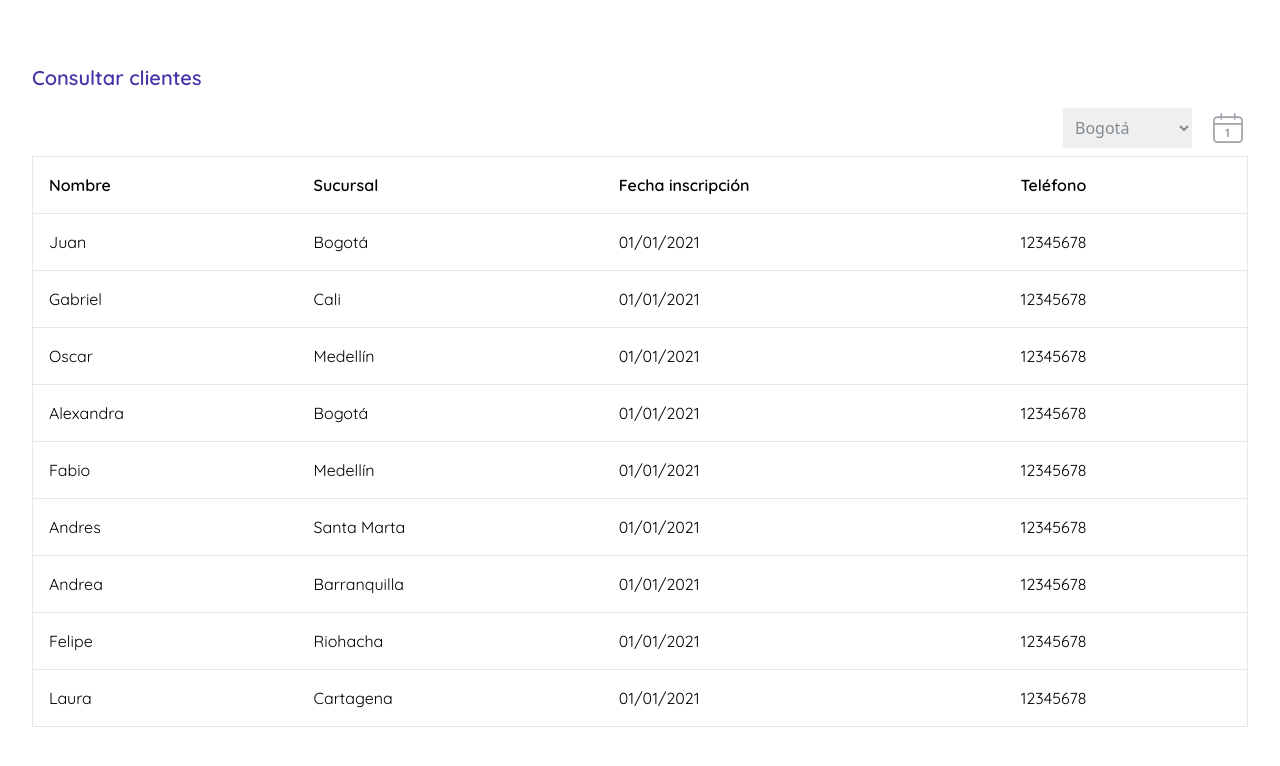
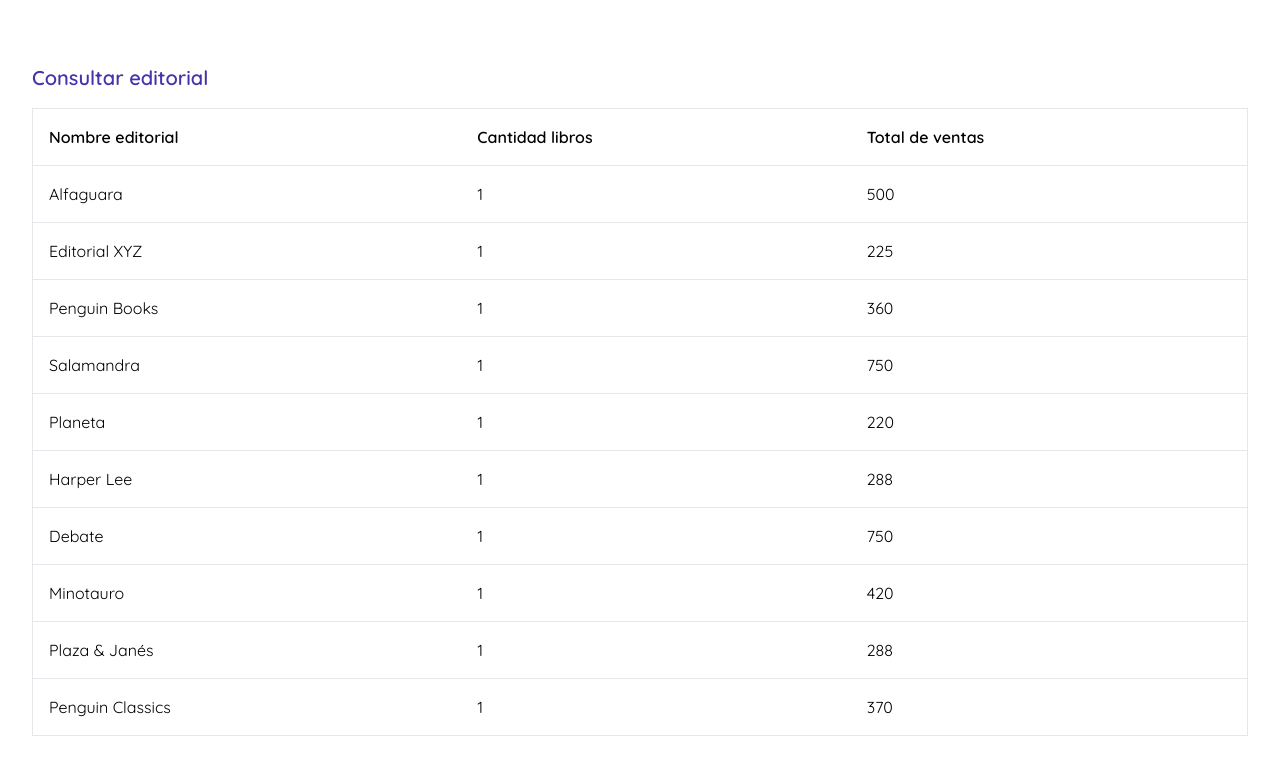
Before and after one commit to aldanielago/Practicas, a React (Vite) app: page / in a window 1280 px wide. Shown: the top 766 px of the page. Built offline with nearby package versions, Linux system fonts and the light colour scheme.

Commit message:
[Styles] Add book data and editorial data pages

```diff
--- a/src/App.jsx
+++ b/src/App.jsx
@@ -1,8 +1,11 @@
 import { SucursalProvider } from './context/SucursalContext';
 // import { EmpleadosProvider } from './context/EmpleadosContext';
 // import { AdminDataPage } from './components/pages/AdminDataPage';
-import { ClientProvider } from './context/ClientContext';
-import { ClientDataPage } from './components/pages/ClientDataPage';
+// import { ClientProvider } from './context/ClientContext';
+// import { ClientDataPage } from './components/pages/ClientDataPage';
+import { BookProvider } from './context/BookContext';
+// import { BookDataPage } from './components/pages/BookDataPage';
+import { EditorialDataPage } from './components/pages/EditorialDataPage';
 // import { AdminLoginPage } from './components/pages/AdminLoginPage'
 // import { AdminRegister } from './components/pages/AdminRegisterPage'
 // import { BookRegisterPage } from "./components/pages/BookRegisterPage";
@@ -24,10 +27,16 @@
           {/* <AdminDataPage/> */}
         {/* </EmpleadosProvider> */}
       {/* </SucursalProvider> */}
-      <SucursalProvider>
+      {/* <SucursalProvider>
         <ClientProvider>
           <ClientDataPage />
         </ClientProvider>
+      </SucursalProvider> */}
+      <SucursalProvider>
+        <BookProvider>
+          {/* <BookDataPage/> */}
+          <EditorialDataPage/>
+        </BookProvider>
       </SucursalProvider>
     </>
   )
--- a/src/components/elements/TableSection.jsx
+++ b/src/components/elements/TableSection.jsx
@@ -17,7 +17,6 @@
   }
 
   useEffect(() => {
-
 		const applyFilters = () => {
 			const filteredData = data.filter(item => {
 				if (sucursal && date) {
@@ -39,7 +38,7 @@
 
 
   const filter = (
-    <div className='flex w-full justify-end gap-4 text-dark-text-gray pb-2'>
+    <div className='flex w-full justify-end gap-4 text-dark-text-gray pb-2 max-w-5xl'>
       <select className='font-quicksan p-2' onChange={(e) => handleSucursal(e)}>
         { arraySucursales.map(sucursal => (
           <option className="font-quicksand" key={sucursal.id} value={sucursal.nombre}> {sucursal.nombre} </option>
--- /dev/null
+++ b/src/components/pages/BookDataPage.jsx
@@ -0,0 +1,12 @@
+import { useContext } from "react";
+import { TableSection } from "../elements/TableSection";
+import { BookContext } from "../../context/BookContext";
+
+export function BookDataPage() {
+  const headers = ['Titulo', 'Editorial', 'Autor', 'Cantidad disponible', 'Precio', 'Cantidad vendida', 'Ventas totales']
+  const { arrayBooks } = useContext(BookContext);
+
+  return (
+    <TableSection title="Consultar libro" headers={ headers}  data={ arrayBooks }/>
+  );
+}
--- /dev/null
+++ b/src/components/pages/EditorialDataPage.jsx
@@ -0,0 +1,12 @@
+import { useContext } from "react";
+import { TableSection } from "../elements/TableSection";
+import { BookContext } from "../../context/BookContext";
+
+export function EditorialDataPage() {
+  const headers = [ 'Nombre editorial', 'Cantidad libros', 'Total de ventas'];
+  const { arrayEditoriales } = useContext(BookContext);
+
+  return (
+    <TableSection title="Consultar editorial" headers={headers} data={arrayEditoriales}/>
+  );
+}
--- /dev/null
+++ b/src/context/BookContext.jsx
@@ -0,0 +1,39 @@
+import { createContext } from "react";
+
+const BookContext = createContext();
+
+function BookProvider({ children }) {
+  const arrayBooks = [
+    ["El Juego de Ender", "Alfaguara", "Orson Scott Card", 50, 20.00, 25, 500.00],
+    ["Cien Años de Soledad", "Editorial XYZ", "Gabriel García Márquez", 30, 15.00, 15, 225.00],
+    ["1984", "Penguin Books", "George Orwell", 40, 18.00, 20, 360.00],
+    ["Harry Potter y la Piedra Filosofal", "Salamandra", "J.K. Rowling", 60, 25.00, 30, 750.00],
+    ["La Sombra del Viento", "Planeta", "Carlos Ruiz Zafón", 25, 22.00, 10, 220.00],
+    ["Matar a un Ruiseñor", "Harper Lee", "Harper Lee", 35, 16.00, 18, 288.00],
+    ["Sapiens: De Animales a Dioses", "Debate", "Yuval Noah Harari", 45, 30.00, 25, 750.00],
+    ["El Hobbit", "Minotauro", "J.R.R. Tolkien", 55, 28.00, 15, 420.00],
+    ["Los Pilares de la Tierra", "Plaza & Janés", "Ken Follett", 20, 24.00, 12, 288.00],
+    ["Orgullo y Prejuicio", "Penguin Classics", "Jane Austen", 30, 18.50, 20, 370.00]
+  ];
+
+  const arrayEditoriales = [
+    ["Alfaguara", 1, 500.00],
+    ["Editorial XYZ", 1, 225.00],
+    ["Penguin Books", 1, 360.00],
+    ["Salamandra", 1, 750.00],
+    ["Planeta", 1, 220.00],
+    ["Harper Lee", 1, 288.00],
+    ["Debate", 1, 750.00],
+    ["Minotauro", 1, 420.00],
+    ["Plaza & Janés", 1, 288.00],
+    ["Penguin Classics", 1, 370.00]
+  ];
+
+  return (
+    <BookContext.Provider value={{ arrayBooks, arrayEditoriales }}>
+      {children}
+    </BookContext.Provider>
+  );
+}
+
+export { BookContext, BookProvider };
```
